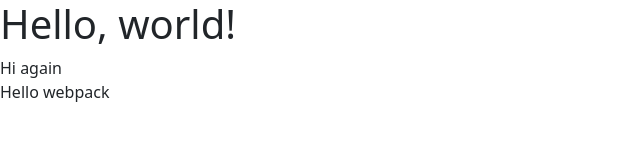
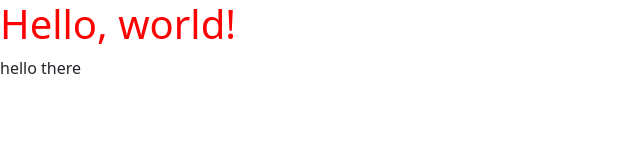
Before and after one commit to vichuge/weather-app, a website built with webpack: page dist/index.html in a window 1280 px wide. Shown: the whole page, without its empty margins (0-640 px from the left). Built offline with nearby package versions, Linux system fonts and the light colour scheme.

Commit message:
Install css plugins

```diff
--- a/package.json
+++ b/package.json
@@ -21,6 +21,8 @@
   },
   "homepage": "https://github.com/vichuge/weather-app#readme",
   "devDependencies": {
+    "css-loader": "^5.2.4",
+    "style-loader": "^2.0.0",
     "webpack": "^5.34.0",
     "webpack-cli": "^4.6.0"
   },
--- a/src/index.js
+++ b/src/index.js
@@ -1,13 +1,9 @@
+import './style.css';
 import _ from 'lodash';
 
 function component() {
     const p = document.getElementById('p');
-    const element = document.createElement('div');
-
-    // Lodash, now imported by this script
-    element.innerHTML = _.join(['Hello', 'webpack'], ' ');
-
-    p.appendChild(element);
+    p.innerHTML = 'hello there';
 }
 
 component();
--- /dev/null
+++ b/src/style.css
@@ -0,0 +1,3 @@
+h1 {
+    color: red;
+}
```
Also changed, not shown: dist/index.html, 1 other file.
